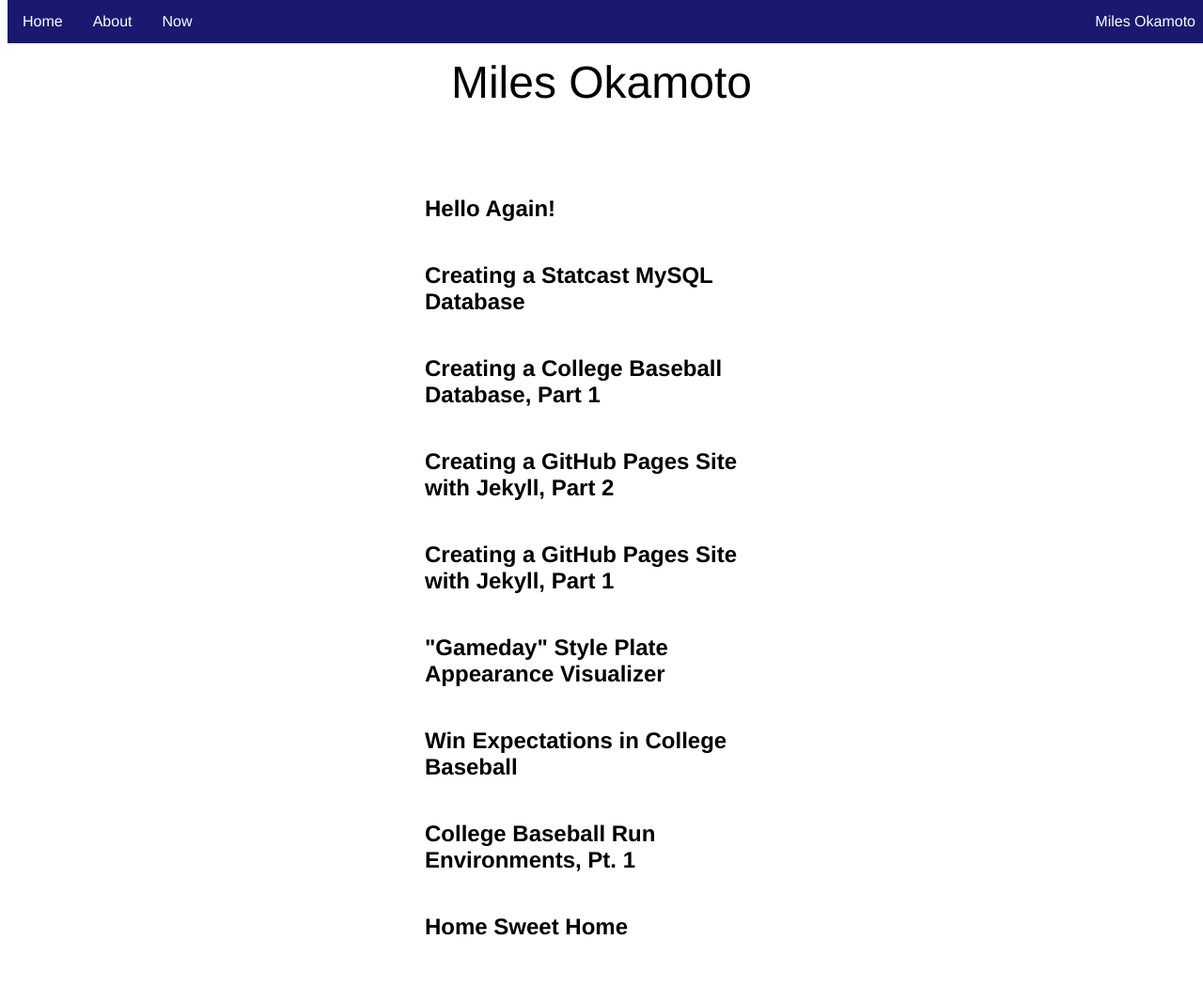
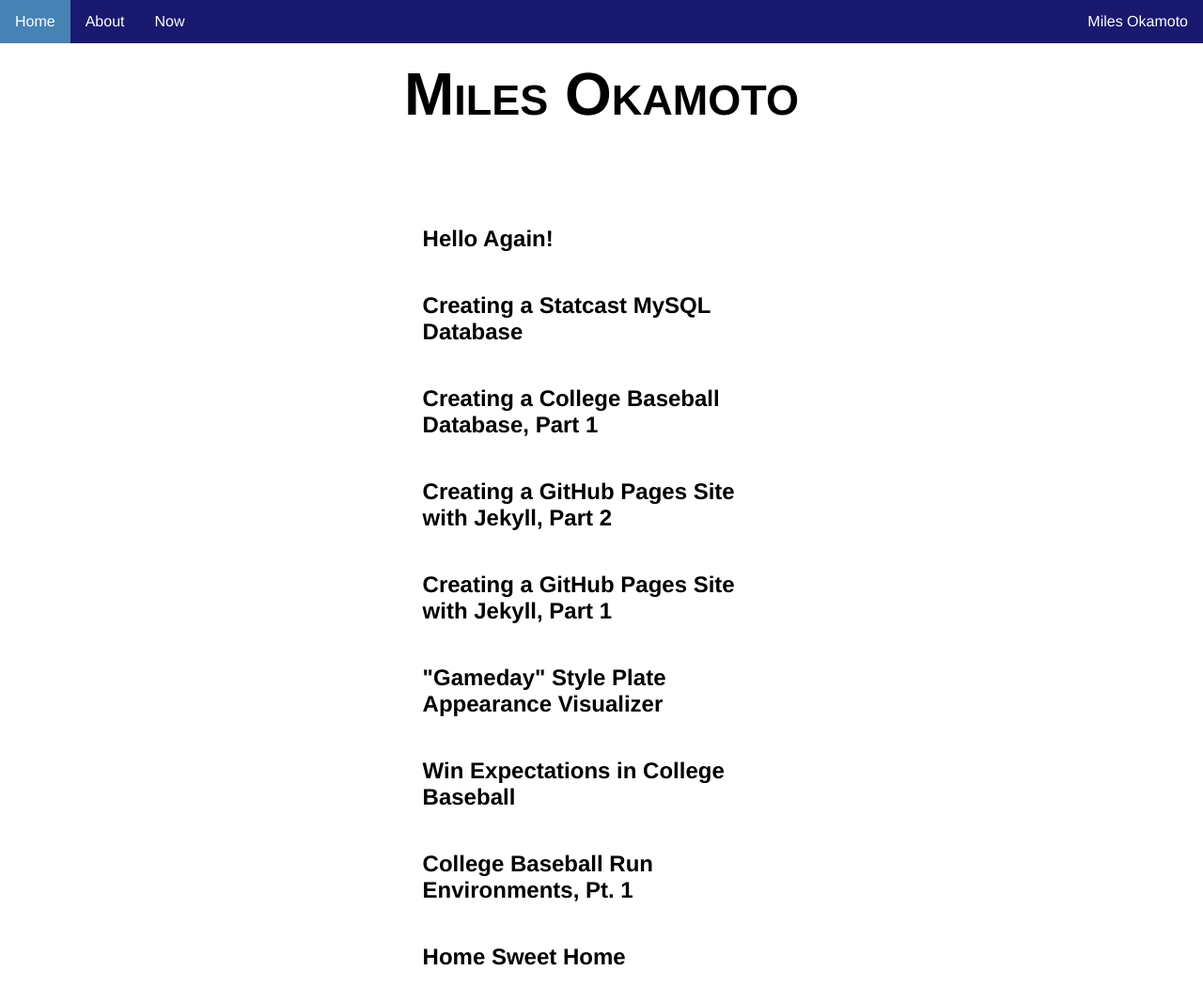
Before and after one commit to milesok/milesok.github.io, a Jekyll site: the page built from index.md, in a window 1280 px wide and 1090 px high. Shown: the top 1066 px of the window at 94% size. Built offline with Jekyll 4.4.1, drawn with Linux system fonts in a browser that asks for light colours.

Commit message:
Update main.scss
messing with home page font

```diff
--- a/_sass/main.scss
+++ b/_sass/main.scss
@@ -5,9 +5,10 @@ $nav-link: white;
 
 body {
   font: 100% $font-stack;
+  margin:0px;
 }
 h1 {
-  font: 300% $font-stack;
+  font: small-caps 700 400% $font-stack;
   color: $primary-color;
 }
 nav {
```
